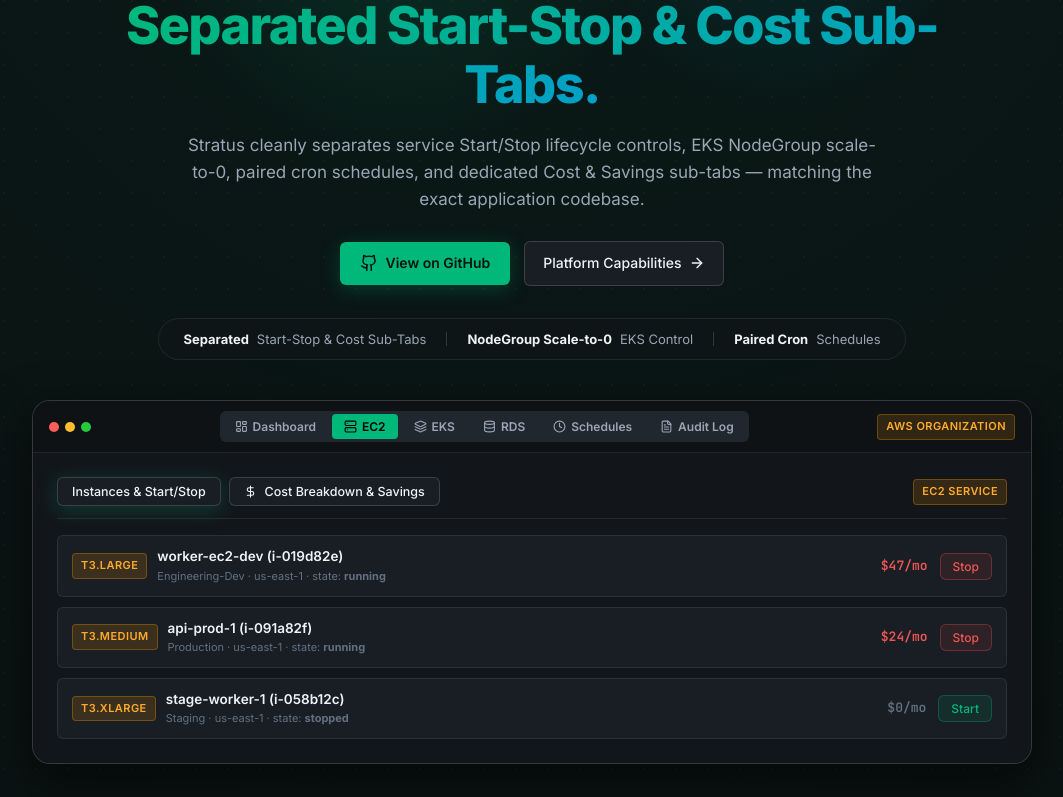
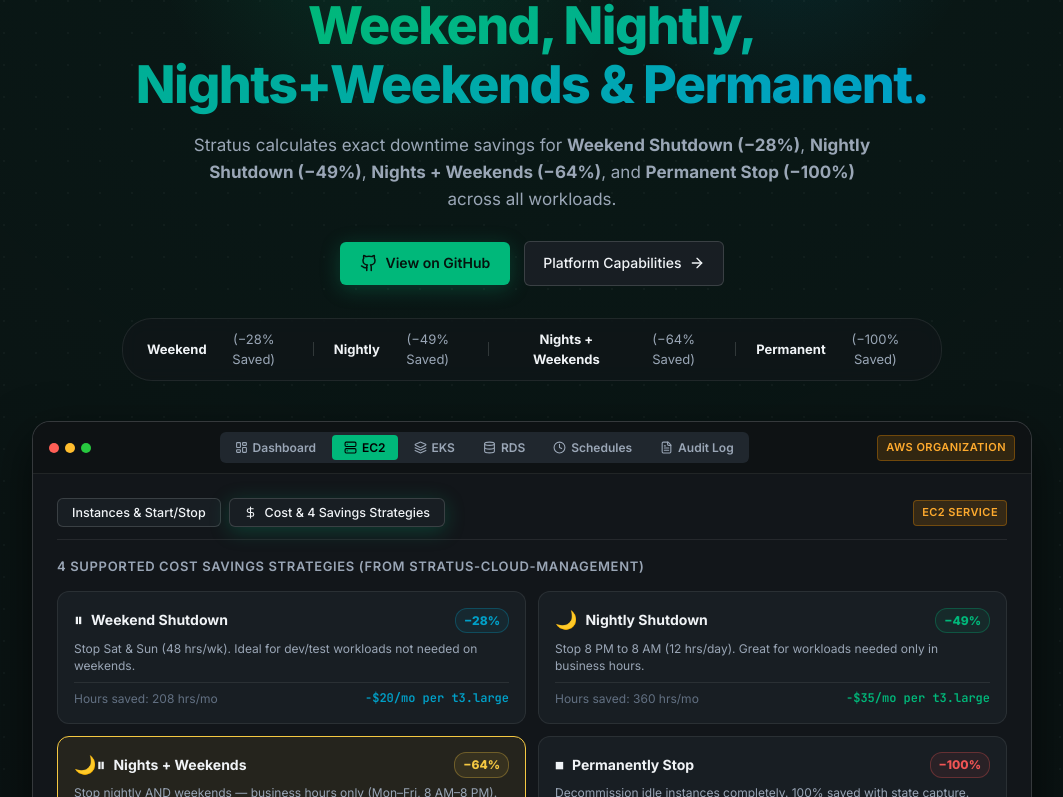
Before and after one commit to techwor/stratus-site, a React (Vite) app: page / in a window 1280 px wide. Shown: the part 303-1100 px from the top of the page, without its empty margins (108-1171 px from the left). Built offline with nearby package versions, Linux system fonts and the light colour scheme.

Commit message:
feat: add exact 4 cost savings strategies (Weekend -28%, Nightly -49%, Nights+Weekends -64%, Permanent -100%) from stratus-cloud-management

```diff
--- a/src/components/Hero.jsx
+++ b/src/components/Hero.jsx
@@ -1,9 +1,9 @@
 import React, { useState } from 'react';
-import { Github, ArrowRight, LayoutDashboard, Server, Layers, Database, Clock, FileText, DollarSign, Check, Square, Play, TrendingDown, AlertTriangle } from 'lucide-react';
+import { Github, ArrowRight, LayoutDashboard, Server, Layers, Database, Clock, FileText, DollarSign, Check, Square, Play, TrendingDown, AlertTriangle, Shield } from 'lucide-react';
 
 export default function Hero() {
   const [activeAppTab, setActiveAppTab] = useState('ec2'); // 'dashboard' | 'ec2' | 'eks' | 'rds' | 'schedules' | 'cost' | 'audit'
-  const [ec2SubTab, setEc2SubTab] = useState('instances'); // 'instances' | 'cost'
+  const [ec2SubTab, setEc2SubTab] = useState('cost'); // 'instances' | 'cost'
   const [eksSubTab, setEksSubTab] = useState('clusters'); // 'clusters' | 'cost'
 
   // Mock state reflecting real app dataset
@@ -23,12 +23,61 @@
 
   const [ngRestoreSize, setNgRestoreSize] = useState(3);
   const [selectedPreset, setSelectedPreset] = useState('nightly');
+  const [expandedStrategy, setExpandedStrategy] = useState('both');
 
   const [auditLogs, setAuditLogs] = useState([
     { id: 1, time: '12:02:10 PM', user: 'parithi (admin)', action: 'eks:stop-cluster', desc: 'Scaled dev-cluster-us-east-1 NodeGroup to 0 nodes', status: 'SUCCESS' },
     { id: 2, time: '11:45:00 AM', user: 'parithi (admin)', action: 'ec2:stop', desc: 'Stopped worker-ec2-dev (t3.large)', status: 'SUCCESS' },
     { id: 3, time: '09:00:00 AM', user: 'system.cron', action: 'schedule:create', desc: 'Created Nightly shutdown schedule for dev accounts', status: 'SUCCESS' },
   ]);
+
+  // Real app cost savings strategy definitions from stratus-cloud-management
+  const savingsStrategies = [
+    {
+      key: 'weekend',
+      label: 'Weekend Shutdown',
+      icon: '⏸',
+      desc: 'Stop Sat & Sun (48 hrs/wk). Ideal for dev/test workloads not needed on weekends.',
+      badge: '−28%',
+      savedHours: 208,
+      color: '#00a0c8',
+      bg: 'rgba(0, 160, 200, 0.08)',
+      border: 'rgba(0, 160, 200, 0.3)'
+    },
+    {
+      key: 'nightly',
+      label: 'Nightly Shutdown',
+      icon: '🌙',
+      desc: 'Stop 8 PM to 8 AM (12 hrs/day). Great for workloads needed only in business hours.',
+      badge: '−49%',
+      savedHours: 360,
+      color: '#00b87a',
+      bg: 'rgba(0, 184, 122, 0.08)',
+      border: 'rgba(0, 184, 122, 0.3)'
+    },
+    {
+      key: 'both',
+      label: 'Nights + Weekends',
+      icon: '🌙⏸',
+      desc: 'Stop nightly AND weekends — business hours only (Mon–Fri, 8 AM–8 PM).',
+      badge: '−64%',
+      savedHours: 468,
+      color: '#f5c842',
+      bg: 'rgba(245, 200, 66, 0.08)',
+      border: 'rgba(245, 200, 66, 0.3)'
+    },
+    {
+      key: 'permanent',
+      label: 'Permanently Stop',
+      icon: '⏹',
+      desc: 'Decommission idle instances completely. 100% saved with state capture.',
+      badge: '−100%',
+      savedHours: 730,
+      color: '#f05555',
+      bg: 'rgba(240, 85, 85, 0.08)',
+      border: 'rgba(240, 85, 85, 0.3)'
+    }
+  ];
 
   const toggleEc2 = (id) => {
     setEc2Instances(prev => prev.map(inst => {
@@ -79,11 +128,7 @@
     }));
   };
 
-  const templates = [
-    { id: 'weekend', label: 'Weekend shutdown', cron: 'Stop Fri 22:00 · Start Mon 08:00', saving: 'Save ~29%' },
-    { id: 'nightly', label: 'Nightly shutdown', cron: 'Stop daily 22:00 · Start daily 07:00', saving: 'Save ~65%' },
-    { id: 'business', label: 'Business hours', cron: 'Stop Mon-Fri 19:00 · Start Mon-Fri 08:00', saving: 'Save ~76%' }
-  ];
+  const totalMonthlySpend = ec2Instances.reduce((a, b) => a + b.cost, 0) + eksClusters.reduce((a, b) => a + b.cost, 0) + rdsInstances.reduce((a, b) => a + b.cost, 0);
 
   return (
     <section className="hero" id="overview">
@@ -99,12 +144,12 @@
           </div>
 
           <h1 className="hero-title">
-            EC2, EKS &amp; RDS Start/Stop Control.<br />
-            <span className="gradient-text">Separated Start-Stop &amp; Cost Sub-Tabs.</span>
+            EC2, EKS &amp; RDS Cost Savings Engine.<br />
+            <span className="gradient-text">Weekend, Nightly, Nights+Weekends &amp; Permanent.</span>
           </h1>
 
           <p className="hero-sub">
-            Stratus cleanly separates service Start/Stop lifecycle controls, EKS NodeGroup scale-to-0, paired cron schedules, and dedicated Cost &amp; Savings sub-tabs — matching the exact application codebase.
+            Stratus calculates exact downtime savings for <strong>Weekend Shutdown (−28%)</strong>, <strong>Nightly Shutdown (−49%)</strong>, <strong>Nights + Weekends (−64%)</strong>, and <strong>Permanent Stop (−100%)</strong> across all workloads.
           </p>
 
           <div className="hero-ctas">
@@ -124,15 +169,19 @@
 
           <div className="hero-stats-row">
             <div className="hero-stat-item">
-              <strong>Separated</strong> Start-Stop &amp; Cost Sub-Tabs
+              <strong>Weekend</strong> (−28% Saved)
             </div>
             <div style={{ width: 1, height: 14, background: 'var(--border-2)' }}></div>
             <div className="hero-stat-item">
-              <strong>NodeGroup Scale-to-0</strong> EKS Control
+              <strong>Nightly</strong> (−49% Saved)
             </div>
             <div style={{ width: 1, height: 14, background: 'var(--border-2)' }}></div>
             <div className="hero-stat-item">
-              <strong>Paired Cron</strong> Schedules
+              <strong>Nights + Weekends</strong> (−64% Saved)
+            </div>
+            <div style={{ width: 1, height: 14, background: 'var(--border-2)' }}></div>
+            <div className="hero-stat-item">
+              <strong>Permanent</strong> (−100% Saved)
             </div>
           </div>
         </div>
@@ -273,8 +322,8 @@
             <div className="panel-side" style={{ padding: '24px' }}>
               <div style={{ display: 'grid', gridTemplateColumns: 'repeat(4, 1fr)', gap: '14px', marginBottom: '20px' }}>
                 <div style={{ background: 'var(--surface-2)', padding: '14px', borderRadius: 'var(--radius-sm)', border: '1px solid var(--border)' }}>
-                  <div style={{ fontSize: '11px', color: 'var(--text-3)', textTransform: 'uppercase' }}>AWS Accounts</div>
-                  <div style={{ fontSize: '22px', fontWeight: 800 }}>4 Accounts</div>
+                  <div style={{ fontSize: '11px', color: 'var(--text-3)', textTransform: 'uppercase' }}>Current Monthly Spend</div>
+                  <div style={{ fontSize: '22px', fontWeight: 800 }}>${totalMonthlySpend}/mo</div>
                 </div>
                 <div style={{ background: 'var(--surface-2)', padding: '14px', borderRadius: 'var(--radius-sm)', border: '1px solid var(--border)' }}>
                   <div style={{ fontSize: '11px', color: 'var(--text-3)', textTransform: 'uppercase' }}>Active Compute</div>
@@ -283,28 +332,28 @@
                   </div>
                 </div>
                 <div style={{ background: 'var(--surface-2)', padding: '14px', borderRadius: 'var(--radius-sm)', border: '1px solid var(--border)' }}>
-                  <div style={{ fontSize: '11px', color: 'var(--text-3)', textTransform: 'uppercase' }}>Stopped Compute</div>
-                  <div style={{ fontSize: '22px', fontWeight: 800, color: 'var(--yellow)' }}>
-                    {ec2Instances.filter(i => i.state === 'stopped').length + eksClusters.filter(c => c.state === 'scaled_zero').length} Stopped
+                  <div style={{ fontSize: '11px', color: 'var(--text-3)', textTransform: 'uppercase' }}>Nightly Savings Impact</div>
+                  <div style={{ fontSize: '22px', fontWeight: 800, color: 'var(--accent)' }}>
+                    −${Math.round(totalMonthlySpend * 0.49)}/mo (−49%)
                   </div>
                 </div>
                 <div style={{ background: 'var(--surface-2)', padding: '14px', borderRadius: 'var(--radius-sm)', border: '1px solid var(--border)' }}>
-                  <div style={{ fontSize: '11px', color: 'var(--text-3)', textTransform: 'uppercase' }}>Total Monthly Cost</div>
-                  <div style={{ fontSize: '22px', fontWeight: 800, color: 'var(--red)' }}>
-                    ${ec2Instances.reduce((a, b) => a + b.cost, 0) + eksClusters.reduce((a, b) => a + b.cost, 0) + rdsInstances.reduce((a, b) => a + b.cost, 0)}/mo
+                  <div style={{ fontSize: '11px', color: 'var(--text-3)', textTransform: 'uppercase' }}>Nights + Weekends Impact</div>
+                  <div style={{ fontSize: '22px', fontWeight: 800, color: 'var(--accent)' }}>
+                    −${Math.round(totalMonthlySpend * 0.64)}/mo (−64%)
                   </div>
                 </div>
               </div>
 
               <div style={{ background: 'rgba(240, 85, 85, 0.08)', border: '1px solid rgba(240,85,85,0.25)', padding: '14px 18px', borderRadius: 'var(--radius)', display: 'flex', alignItems: 'center', justifyContent: 'space-between' }}>
                 <div>
-                  <strong style={{ fontSize: '14px', color: 'var(--red)' }}>⚠ Idle Savings Suggestion Detected</strong>
+                  <strong style={{ fontSize: '14px', color: 'var(--red)' }}>⚠ Cost Optimization Suggestions Active</strong>
                   <div style={{ fontSize: '12.5px', color: 'var(--text-2)' }}>
-                    EC2 and EKS development workloads running 24/7 with zero traffic nights &amp; weekends.
+                    4 downtime strategies available: Weekend (−28%), Nightly (−49%), Nights + Weekends (−64%), Permanent (−100%).
                   </div>
                 </div>
                 <button className="btn-primary" style={{ padding: '6px 14px', fontSize: '12px' }} onClick={() => setActiveAppTab('ec2')}>
-                  View EC2 Instances →
+                  View Cost Sub-Tab →
                 </button>
               </div>
             </div>
@@ -328,7 +377,7 @@
                     onClick={() => setEc2SubTab('cost')}
                     style={{ fontSize: '12.5px', padding: '6px 14px' }}
                   >
-                    <DollarSign size={13} /> Cost Breakdown &amp; Savings
+                    <DollarSign size={13} /> Cost &amp; 4 Savings Strategies
                   </button>
                 </div>
                 <span className="badge badge-aws">EC2 Service</span>
@@ -370,33 +419,56 @@
                 </div>
               )}
 
-              {/* Sub-Tab 2: Cost Breakdown */}
+              {/* Sub-Tab 2: 4 Savings Strategies Cards matching CostTab.jsx in stratus-cloud-management */}
               {ec2SubTab === 'cost' && (
                 <div>
-                  <div style={{ background: 'var(--surface-2)', padding: '16px', borderRadius: 'var(--radius)', border: '1px solid var(--border)', marginBottom: '16px' }}>
-                    <div style={{ fontWeight: 700, fontSize: '14px', marginBottom: '8px', color: 'var(--accent)' }}>
-                      💰 Per-Instance EC2 Cost Breakdown
+                  <div style={{ fontSize: '13px', fontWeight: 600, color: 'var(--text-2)', marginBottom: '14px', textTransform: 'uppercase', letterSpacing: '0.05em' }}>
+                    4 Supported Cost Savings Strategies (from stratus-cloud-management)
                   </div>
-                    <table style={{ width: '100%', borderCollapse: 'collapse', fontSize: '13px', textAlign: 'left' }}>
-                      <thead>
-                        <tr style={{ color: 'var(--text-2)', borderBottom: '1px solid var(--border)' }}>
-                          <th style={{ padding: '8px' }}>Instance</th>
-                          <th style={{ padding: '8px' }}>Daily Cost</th>
-                          <th style={{ padding: '8px' }}>Monthly Cost</th>
-                          <th style={{ padding: '8px' }}>Potential Downtime Saving</th>
-                        </tr>
-                      </thead>
-                      <tbody>
-                        {ec2Instances.map(i => (
-                          <tr key={i.id} style={{ borderBottom: '1px solid var(--border)' }}>
-                            <td style={{ padding: '8px', fontWeight: 600 }}>{i.name} ({i.type})</td>
-                            <td style={{ padding: '8px', fontFamily: 'var(--font-mono)' }}>${i.dailyCost}/day</td>
-                            <td style={{ padding: '8px', fontFamily: 'var(--font-mono)', color: 'var(--red)' }}>${i.cost}/mo</td>
-                            <td style={{ padding: '8px', color: 'var(--accent)' }}>Save ${Math.round(i.cost * 0.65)}/mo (Nightly)</td>
-                          </tr>
+
+                  <div style={{ display: 'grid', gridTemplateColumns: '1fr 1fr', gap: '12px' }}>
+                    {savingsStrategies.map(strat => (
+                      <div
+                        key={strat.key}
+                        onClick={() => setExpandedStrategy(strat.key)}
+                        style={{
+                          background: expandedStrategy === strat.key ? strat.bg : 'var(--surface-2)',
+                          border: expandedStrategy === strat.key ? `1.5px solid ${strat.color}` : '1px solid var(--border)',
+                          borderRadius: 'var(--radius)',
+                          padding: '14px 16px',
+                          cursor: 'pointer'
+                        }}
+                      >
+                        <div style={{ display: 'flex', alignItems: 'center', justifyContent: 'space-between', marginBottom: '6px' }}>
+                          <div style={{ display: 'flex', alignItems: 'center', gap: '8px' }}>
+                            <span style={{ fontSize: '18px' }}>{strat.icon}</span>
+                            <strong style={{ fontSize: '14px', color: 'var(--text)' }}>{strat.label}</strong>
+                          </div>
+                          <span style={{
+                            background: strat.bg,
+                            border: `1px solid ${strat.border}`,
+                            color: strat.color,
+                            fontWeight: 800,
+                            fontSize: '12px',
+                            padding: '2px 8px',
+                            borderRadius: '12px'
+                          }}>
+                            {strat.badge}
+                          </span>
+                        </div>
+
+                        <div style={{ fontSize: '12px', color: 'var(--text-2)', lineHeight: '1.4', marginBottom: '8px' }}>
+                          {strat.desc}
+                        </div>
+
+                        <div style={{ display: 'flex', justifyContent: 'space-between', fontSize: '12px', paddingTop: '6px', borderTop: '1px solid var(--border)' }}>
+                          <span style={{ color: 'var(--text-3)' }}>Hours saved: {strat.savedHours} hrs/mo</span>
+                          <span style={{ color: strat.color, fontWeight: 700, fontFamily: 'var(--font-mono)' }}>
+                            −${Math.round(71 * (strat.savedHours / 730))}/mo per t3.large
+                          </span>
+                        </div>
+                      </div>
                     ))}
-                      </tbody>
-                    </table>
                   </div>
                 </div>
               )}
@@ -420,7 +492,7 @@
                     onClick={() => setEksSubTab('cost')}
                     style={{ fontSize: '12.5px', padding: '6px 14px' }}
                   >
-                    <DollarSign size={13} /> Node Group Cost Breakdown
+                    <DollarSign size={13} /> Node Cost Savings Strategies
                   </button>
                 </div>
                 <span className="badge badge-aws">EKS Kubernetes</span>
@@ -486,21 +558,40 @@
 
               {eksSubTab === 'cost' && (
                 <div style={{ background: 'var(--surface-2)', padding: '16px', borderRadius: 'var(--radius)', border: '1px solid var(--border)' }}>
-                  <div style={{ fontWeight: 700, fontSize: '14px', marginBottom: '8px', color: 'var(--accent)' }}>
-                    💰 Per-Cluster Node Cost Analysis
+                  <div style={{ fontWeight: 700, fontSize: '14px', marginBottom: '12px', color: 'var(--accent)' }}>
+                    💰 EKS Node Group Cost Reduction Strategies
                   </div>
-                  {eksClusters.map(c => (
-                    <div key={c.id} style={{ display: 'flex', justifyContent: 'space-between', padding: '10px 0', borderBottom: '1px solid var(--border)' }}>
-                      <div>
-                        <strong>{c.name}</strong>
-                        <div style={{ fontSize: '12px', color: 'var(--text-2)' }}>3× t3.medium EC2 worker nodes</div>
+
+                  <div style={{ display: 'grid', gridTemplateColumns: '1fr 1fr', gap: '10px' }}>
+                    <div style={{ background: 'var(--surface)', padding: '12px', borderRadius: 'var(--radius-sm)', border: '1px solid var(--border)' }}>
+                      <div style={{ display: 'flex', justifyContent: 'space-between', marginBottom: '4px' }}>
+                        <strong>Weekend Shutdown</strong>
+                        <span style={{ color: '#00a0c8', fontWeight: 800 }}>−28%</span>
                       </div>
-                      <div style={{ textAlign: 'right' }}>
-                        <div style={{ color: 'var(--red)', fontWeight: 700, fontFamily: 'var(--font-mono)' }}>${c.cost}/mo</div>
-                        <div style={{ fontSize: '11px', color: 'var(--accent)' }}>Save ${Math.round(c.cost * 0.65)}/mo on Nightly schedule</div>
+                      <div style={{ fontSize: '12px', color: 'var(--text-2)' }}>Saves −$51/mo per node group (208 hrs/mo)</div>
+                    </div>
+                    <div style={{ background: 'var(--surface)', padding: '12px', borderRadius: 'var(--radius-sm)', border: '1px solid var(--border)' }}>
+                      <div style={{ display: 'flex', justifyContent: 'space-between', marginBottom: '4px' }}>
+                        <strong>Nightly Shutdown</strong>
+                        <span style={{ color: '#00b87a', fontWeight: 800 }}>−49%</span>
+                      </div>
+                      <div style={{ fontSize: '12px', color: 'var(--text-2)' }}>Saves −$90/mo per node group (360 hrs/mo)</div>
+                    </div>
+                    <div style={{ background: 'var(--surface)', padding: '12px', borderRadius: 'var(--radius-sm)', border: '1px solid var(--border)' }}>
+                      <div style={{ display: 'flex', justifyContent: 'space-between', marginBottom: '4px' }}>
+                        <strong>Nights + Weekends</strong>
+                        <span style={{ color: '#f5c842', fontWeight: 800 }}>−64%</span>
+                      </div>
+                      <div style={{ fontSize: '12px', color: 'var(--text-2)' }}>Saves −$117/mo per node group (468 hrs/mo)</div>
+                    </div>
+                    <div style={{ background: 'var(--surface)', padding: '12px', borderRadius: 'var(--radius-sm)', border: '1px solid var(--border)' }}>
+                      <div style={{ display: 'flex', justifyContent: 'space-between', marginBottom: '4px' }}>
+                        <strong>Permanently Scale 0</strong>
+                        <span style={{ color: '#f05555', fontWeight: 800 }}>−100%</span>
+                      </div>
+                      <div style={{ fontSize: '12px', color: 'var(--text-2)' }}>Saves −$183/mo total node cost (730 hrs/mo)</div>
                     </div>
                   </div>
-                  ))}
                 </div>
               )}
             </div>
@@ -543,16 +634,12 @@
               <div>
                 <div className="control-label" style={{ marginBottom: 8 }}>Schedule Quick Templates:</div>
                 <div style={{ display: 'flex', flexDirection: 'column', gap: '8px' }}>
-                  {templates.map(t => (
                   <div
-                      key={t.id}
-                      onClick={() => setSelectedPreset(t.id)}
                     style={{
-                        background: selectedPreset === t.id ? 'var(--surface-3)' : 'var(--surface-2)',
-                        border: selectedPreset === t.id ? '1px solid var(--accent)' : '1px solid var(--border)',
+                      background: 'var(--surface-3)',
+                      border: '1px solid var(--accent)',
                       padding: '10px 14px',
                       borderRadius: 'var(--radius-sm)',
-                        cursor: 'pointer',
                       display: 'flex',
                       alignItems: 'center',
                       justifyContent: 'space-between',
@@ -560,14 +647,49 @@
                     }}
                   >
                     <div>
-                        <span style={{ fontWeight: 600, color: selectedPreset === t.id ? 'var(--accent)' : 'var(--text)' }}>
-                          {t.label}
-                        </span>
-                        <div style={{ fontSize: '11px', color: 'var(--text-3)' }}>{t.cron}</div>
+                      <span style={{ fontWeight: 600, color: 'var(--accent)' }}>Nightly Shutdown (8 PM – 8 AM)</span>
+                      <div style={{ fontSize: '11px', color: 'var(--text-3)' }}>Stop daily 20:00 · Start daily 08:00 (360 hrs/mo)</div>
                     </div>
-                      {selectedPreset === t.id && <Check size={14} style={{ color: 'var(--accent)' }} />}
+                    <span className="badge badge-green">−49% Saved</span>
                   </div>
-                  ))}
+
+                  <div
+                    style={{
+                      background: 'var(--surface-2)',
+                      border: '1px solid var(--border)',
+                      padding: '10px 14px',
+                      borderRadius: 'var(--radius-sm)',
+                      display: 'flex',
+                      alignItems: 'center',
+                      justifyContent: 'space-between',
+                      fontSize: '13px'
+                    }}
+                  >
+                    <div>
+                      <span style={{ fontWeight: 600 }}>Weekend Shutdown (Sat – Sun)</span>
+                      <div style={{ fontSize: '11px', color: 'var(--text-3)' }}>Stop Fri 22:00 · Start Mon 08:00 (208 hrs/mo)</div>
+                    </div>
+                    <span className="badge badge-green">−28% Saved</span>
+                  </div>
+
+                  <div
+                    style={{
+                      background: 'var(--surface-2)',
+                      border: '1px solid var(--border)',
+                      padding: '10px 14px',
+                      borderRadius: 'var(--radius-sm)',
+                      display: 'flex',
+                      alignItems: 'center',
+                      justifyContent: 'space-between',
+                      fontSize: '13px'
+                    }}
+                  >
+                    <div>
+                      <span style={{ fontWeight: 600 }}>Nights + Weekends (Business Hours Only)</span>
+                      <div style={{ fontSize: '11px', color: 'var(--text-3)' }}>Stop Mon–Fri 19:00 · Start Mon–Fri 08:00 (468 hrs/mo)</div>
+                    </div>
+                    <span className="badge badge-green">−64% Saved</span>
+                  </div>
                 </div>
               </div>
 
@@ -582,7 +704,7 @@
                 }}>
                   <div style={{ fontSize: '12px', color: 'var(--text-2)', marginBottom: '4px' }}>Paired Job Group</div>
                   <div style={{ fontFamily: 'var(--font-mono)', fontSize: '13.5px', fontWeight: 700, color: 'var(--accent)' }}>
-                    Stop: 0 22 * * 1-5 · Start: 0 7 * * 1-5
+                    Stop: 0 20 * * * · Start: 0 8 * * *
                   </div>
                 </div>
 
```
Lines whose indentation alone changed are shown as unchanged.
